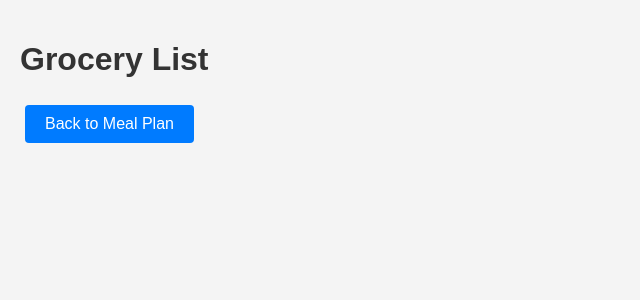
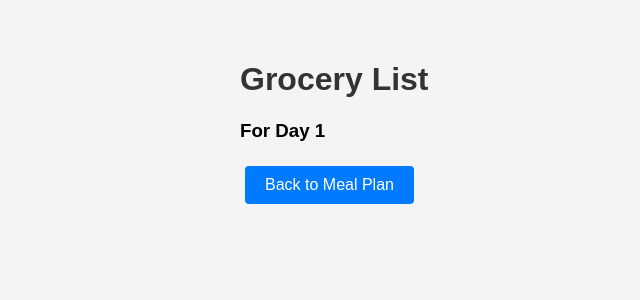
Before and after one commit to abdul1ah33/meal_planner, a Flask app: template templates/grocery_list.html in a window 1280 px wide. Shown: the part 38-338 px from the top of the page, without its empty margins (0-640 px from the left). Run offline with Flask 3, Linux system fonts and the light colour scheme; the template is opened without the code that fills it, so the values that code supplies are empty.

Commit message:
edited grocery_list.html

```diff
--- a/templates/grocery_list.html
+++ b/templates/grocery_list.html
@@ -1,11 +1,36 @@
 {% extends 'base.html' %}
 
 {% block content %}
+<div class="container">
     <h1>Grocery List</h1>
-<ul>
+    {% if day_filter != 'all' %}
+    <h3>For Day {{ day_filter|int + 1 }}</h3>
+    {% else %}
+    <h3>For All Days</h3>
+    {% endif %}
+
+    <ul class="grocery-list">
         {% for item in ingredients %}
         <li>{{ item }}</li>
         {% endfor %}
     </ul>
+
     <a href="{{ url_for('meal_plan.plan') }}" class="button">Back to Meal Plan</a>
+</div>
+
+<style>
+.grocery-list {
+    list-style-type: none;
+    padding: 0;
+}
+
+.grocery-list li {
+    padding: 8px;
+    border-bottom: 1px solid #eee;
+}
+
+.grocery-list li:last-child {
+    border-bottom: none;
+}
+</style>
 {% endblock %}
```
Lines whose indentation alone changed are shown as unchanged.
